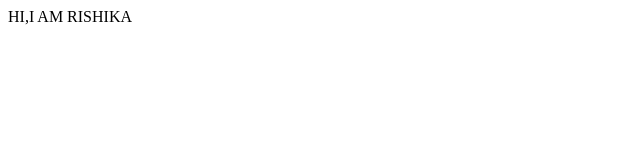
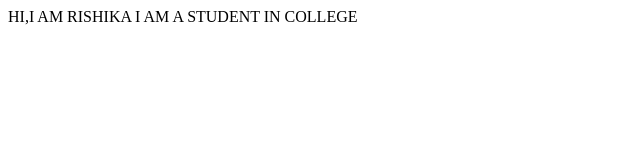
Before and after one commit to rishika808/student-name-site, a plain HTML site: page index.html in a window 1280 px wide. Shown: the whole page, without its empty margins (0-640 px from the left). Drawn offline with Linux system fonts and the light colour scheme.

Commit message:
update.text

```diff
--- a/index.html
+++ b/index.html
@@ -8,5 +8,6 @@
 </head>
 <body>
     HI,I AM RISHIKA
+    I AM A STUDENT IN COLLEGE
 </body>
 </html>
```
